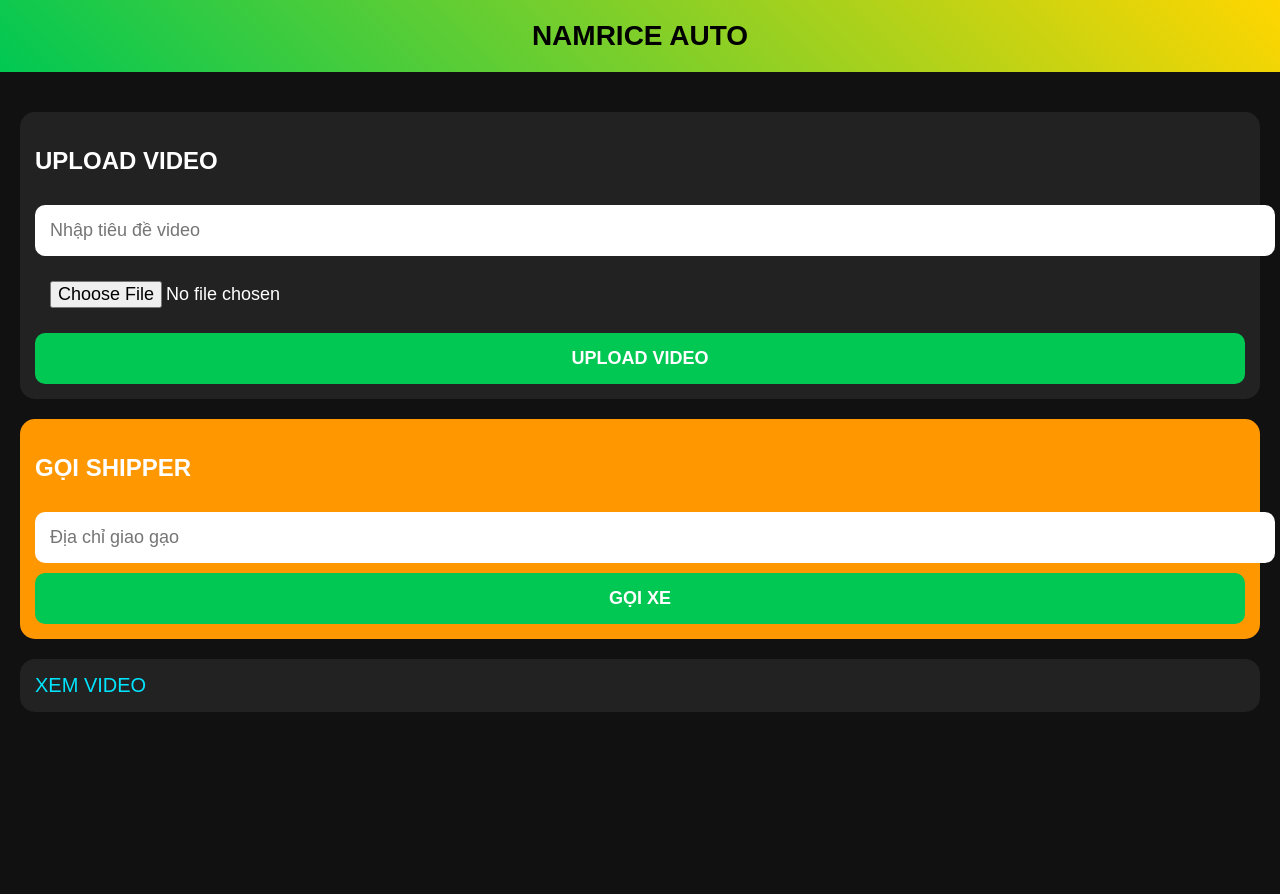
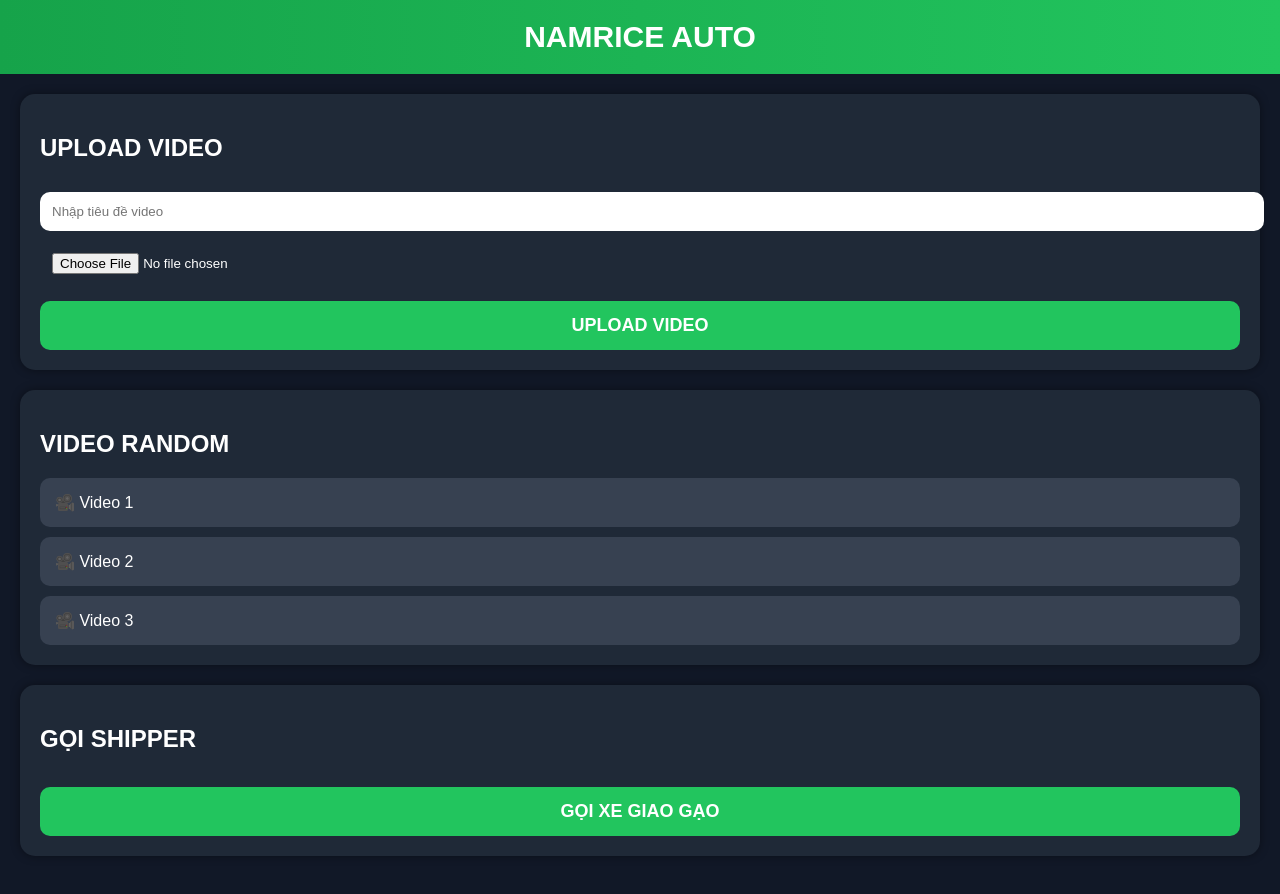
Before and after one commit to hoainam02720-ui/maybangao2, a website: page index.html in a window 1280 px wide. Before the commit the page ends 800 px from the top, so only its background shows below. Drawn offline with Linux system fonts and the light colour scheme.

Commit message:
Update index.html

```diff
--- a/index.html
+++ b/index.html
@@ -1,71 +1,79 @@
 <!DOCTYPE html>
-<html>
+<html lang="vi">
 <head>
-  <title>NamRice Auto</title>
-  <meta name="viewport" content="width=device-width, initial-scale=1">
+<meta charset="UTF-8">
+<meta name="viewport" content="width=device-width, initial-scale=1.0">
+<title>NAMRICE AUTO</title>
 
 <style>
 body{
     margin:0;
     font-family:Arial;
-      background:#111;
+    background:#111827;
     color:white;
 }
 
-    .top{
-      background:linear-gradient(45deg,#00c853,#ffd600);
+.header{
+    background:linear-gradient(90deg,#16a34a,#22c55e);
     padding:20px;
-      font-size:28px;
+    text-align:center;
+    font-size:30px;
     font-weight:bold;
-      text-align:center;
-      color:black;
 }
 
-    .box{
+.container{
     padding:20px;
 }
 
-    input,button{
+.card{
+    background:#1f2937;
+    padding:20px;
+    border-radius:15px;
+    margin-bottom:20px;
+    box-shadow:0 0 10px rgba(0,0,0,0.4);
+}
+
+input{
     width:100%;
-      padding:15px;
+    padding:12px;
+    border:none;
+    border-radius:10px;
     margin-top:10px;
-      border-radius:10px;
-      border:none;
-      font-size:18px;
 }
 
 button{
-      background:#00c853;
+    margin-top:15px;
+    width:100%;
+    padding:14px;
+    border:none;
+    border-radius:10px;
+    background:#22c55e;
     color:white;
+    font-size:18px;
     font-weight:bold;
 }
 
-    .card{
-      background:#222;
+.video{
+    background:#374151;
     padding:15px;
-      border-radius:15px;
-      margin-top:20px;
-    }
-
-    .ship{
-      background:#ff9800;
+    border-radius:10px;
+    margin-top:10px;
 }
 
 a{
-      color:#00e5ff;
+    color:#4ade80;
     text-decoration:none;
-      font-size:20px;
 }
 </style>
 </head>
 
 <body>
 
-<div class="top">
+<div class="header">
 NAMRICE AUTO
 </div>
 
-<div class="box">
+<div class="container">
 
 <div class="card">
 <h2>UPLOAD VIDEO</h2>
@@ -77,16 +85,27 @@
 <button>UPLOAD VIDEO</button>
 </div>
 
-  <div class="card ship">
-    <h2>GỌI SHIPPER</h2>
+<div class="card">
+<h2>VIDEO RANDOM</h2>
 
-    <input type="text" placeholder="Địa chỉ giao gạo">
+<div class="video">
+🎥 Video 1
+</div>
 
-    <button>GỌI XE</button>
+<div class="video">
+🎥 Video 2
+</div>
+
+<div class="video">
+🎥 Video 3
+</div>
+
 </div>
 
 <div class="card">
-    <a href="/videos">XEM VIDEO</a>
+<h2>GỌI SHIPPER</h2>
+
+<button>GỌI XE GIAO GẠO</button>
 </div>
 
 </div>
```
Lines whose indentation alone changed are shown as unchanged.
